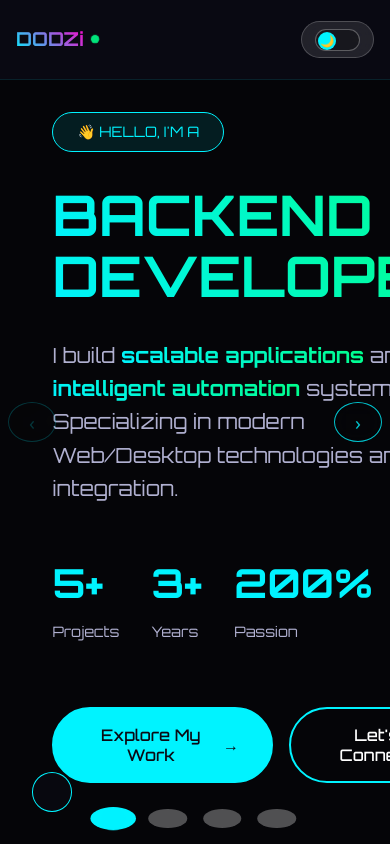
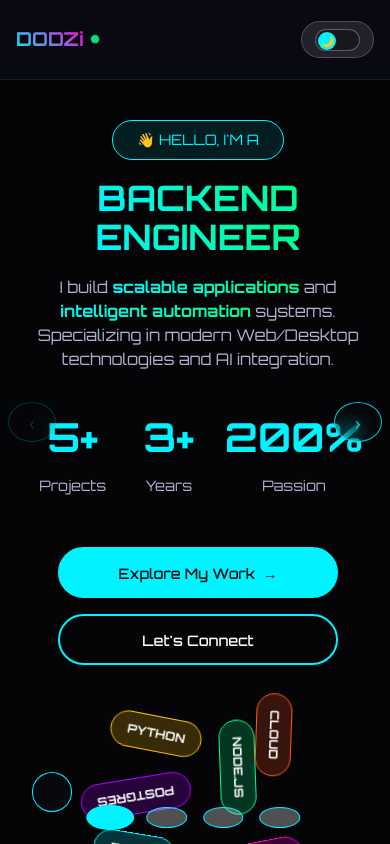
Before and after one commit to gyamposudodzi/Dodzi_s-Portfolio, a React (Vite) app: page / in a window 390 px wide. Built offline with nearby package versions, Linux system fonts and the light colour scheme.

Commit message:
Updated facts and Informations in the projects and made the hompage mobile friendly

```diff
--- a/index.html
+++ b/index.html
@@ -3,7 +3,7 @@
   <head>
     <meta charset="UTF-8" />
     <link href="https://fonts.googleapis.com/css2?family=Orbitron:wght@400;500;700;900&display=swap" rel="stylesheet">
-    <link rel="icon" type="image/svg+xml" href="/vite.svg" />
+    <link rel="icon" type="image/svg+xml" href="/fav.png" />
     <meta name="viewport" content="width=device-width, initial-scale=1.0" />
     <title>DODZi's Place</title>
   </head>
--- a/src/App.css
+++ b/src/App.css
@@ -312,7 +312,7 @@ body {
 .indicator-dot {
   width: 12px;
   height: 12px;
-  border: none;
+  border: 1px solid var(--primary);
   background: rgba(255, 255, 255, 0.3);
   border-radius: 50%;
   cursor: pointer;
@@ -435,8 +435,8 @@ body {
   --primary: #0066cc;
   --secondary: #cc00ff;
   --accent: #00cc88;
-  --dark: #f0f2f5;
-  --darker: #ffffff;
+  --dark: #f0f2f5d8;
+  --darker: #ffffffbb;
   --text: #1a1a1a;
   --text-secondary: #666666;
 }
--- a/src/pages/Home.jsx
+++ b/src/pages/Home.jsx
@@ -11,7 +11,7 @@ const Home = ({ navigateToPage }) => {
         </div>
         <h1 className="hero-title">
           <span className="title-gradient">BACKEND</span>
-          <span className="title-gradient">DEVELOPER</span>
+          <span className="title-gradient">ENGINEER</span>
         </h1>
         <p className="hero-description">
           I build <span className="accent-text">scalable applications</span> and
--- a/src/pages/Projects.jsx
+++ b/src/pages/Projects.jsx
@@ -8,11 +8,25 @@ const Projects = () => {
   const projects = [
     {
       id: 1,
+      title: "The Lazarus Project",
+      shortDesc: "Advanced Trading System",
+      fullDesc: "A comprehensive AI-powered trading management system featuring machine learning algorithms for market prediction, advanced risk management, and automated execution across multiple exchanges.",
+      tech: ["FastAPI", "Electron", "Python", "React", "PostgreSQL", "TensorFlow"],
+      github: "https://github.com/gyamposudodzi/The_Lazarus_Project",
+      live: null,
+      status: "In Development",
+      category: "Desktop Application",
+      glowColor: "var(--secondary)",
+      features: ["Machine Learning", "Risk Management", "Multi-Exchange", "Real-time Analytics"],
+      metrics: ["95% Accuracy", "10ms Latency", "24/7 Monitoring"]
+    },
+    {
+      id: 2,
       title: "TheFluc",
       shortDesc: "AI-Powered Writing Platform",
       fullDesc: "A revolutionary article writing platform that combines real-time collaboration with AI-powered content generation. Features include advanced markdown support, version control, team management, and seamless publishing workflow.",
       tech: ["React", "JavaScript", "Firebase", "Google Cloud", "OpenAI API", "Node.js"],
-      github: "https://github.com/yourusername/thefluc",
+      github: "https://github.com/The-African-Wave",
       live: "https://thefluc.com",
       status: "Live",
       category: "Web Platform",
@@ -21,32 +35,60 @@ const Projects = () => {
       metrics: ["98% Uptime", "2K+ Users", "50ms Response"]
     },
     {
-      id: 2,
-      title: "The Lazarus Project",
-      shortDesc: "Advanced Trading System",
-      fullDesc: "A comprehensive AI-powered trading management system featuring machine learning algorithms for market prediction, advanced risk management, and automated execution across multiple exchanges.",
-      tech: ["FastAPI", "Electron", "Python", "React", "PostgreSQL", "TensorFlow"],
-      github: "https://github.com/yourusername/lazarus",
+      id: 3,
+      title: "Arbitrage Bot",
+      shortDesc: "Arbitrage monitoring and trading bot",
+      fullDesc: "A comprehensive bot that monitors price differences across multiple cryptocurrency exchanges and executes arbitrage trades automatically to capitalize on market inefficiencies.",
+      tech: ["Python", "Mt5", "PostgreSQL", "TensorFlow"],
+      github: "https://github.com/gyamposudodzi/Arbitrage-Bot",
       live: null,
       status: "In Development",
-      category: "Desktop Application",
+      category: "CLI Application",
       glowColor: "var(--secondary)",
-      features: ["Machine Learning", "Risk Management", "Multi-Exchange", "Real-time Analytics"],
-      metrics: ["95% Accuracy", "10ms Latency", "24/7 Monitoring"]
+      features: ["Multi-Exchange monitoring", "Paper Trading", "Logging & Analytics", "Automated Trade Execution"],
+      metrics: ["95% Accuracy", "24/7 Monitoring"]
     },
     {
-      id: 3,
-      title: "MT5 AutoTraders",
+      id: 4,
+      title: "MT5 AutoTrader Version 1.0",
       shortDesc: "Automated Trading Solutions",
-      fullDesc: "Sophisticated automated trading solutions for MetaTrader 5 featuring advanced backtesting capabilities, real-time market analysis, and machine learning-based signal generation.",
+      fullDesc: "Sophisticated automated trading solutions for MetaTrader 5 platform, featuring a multi-indicator signal generatorfor XAUUSD trading, complete with real-time trade execution and monitoring.",
       tech: ["Python", "MT5", "PostgreSQL", "Machine Learning", "Data Analysis", "Docker"],
-      github: "https://github.com/yourusername/mt5-autotraders",
+      github: "https://github.com/gyamposudodzi/Lazarus-MT5-Trader-Version-1-",
       live: null,
       status: "Completed",
-      category: "Trading Automation",
+      category: "Trading Automation - XAUUSD CLI-App",
       glowColor: "var(--accent)",
-      features: ["Backtesting Engine", "ML Signals", "Real-time Analysis", "Strategy Optimization"],
-      metrics: ["99.9% Reliability", "1M+ Trades", "0.1s Execution"]
+      features: ["Backtesting Engine", "Combined Indicator Signals", , "Trade Execution and Monitoring"],
+      metrics: ["11% profitability", "100+ Trades", "0.1s Execution"]
+    },
+    {
+      id: 5,
+      title: "MT5 AutoTrader Version 2.0",
+      shortDesc: "Automated Trading Solutions",
+      fullDesc: "Sophisticated automated trading solutions for MetaTrader 5 platform, featuring a multi-indicator signal generator for instruments apart from XAUUSD, complete with real-time trade execution and monitoring.",
+      tech: ["Python", "MT5", "PostgreSQL", "Machine Learning", "Data Analysis", "Docker"],
+      github: "https://github.com/gyamposudodzi/Lazarus-MT5-Trader-Version-2-",
+      live: null,
+      status: "Completed",
+      category: "Trading Automation CLI-App",
+      glowColor: "var(--secondary)",
+      features: ["Backtesting Engine", "Combined Indicator Signals", , "Trade Execution and Monitoring"],
+      metrics: ["15% profitability", "100+ Trades", "0.1s Execution"]
+    },
+    {
+      id: 6,
+      title: "Pandoras Box",
+      shortDesc: "My Personal Trading Tools Testing Box",
+      fullDesc: "This is where i place all the tools that i program for my trading activities for testing before deploying them to my main trading system. It contains workable scripts and non workable scripts for MT5 platform and other",
+      tech: ["Python", "MT5", "PostgreSQL", "Firebase", "Data Analysis", "Firestore"],
+      github: "https://github.com/gyamposudodzi/pandora-s-box",
+      live: null,
+      status: "In Development",
+      category: "Script Repository",
+      glowColor: "var(--primary)",
+      features: ["Backtesting Engine", "Market Watch", "Monitoring", "Market Calculations"],
+      metrics: ["Contains multiple scripts", "80% workable scripts",]
     }
   ];
 
--- a/src/styles/Home.css
+++ b/src/styles/Home.css
@@ -6,6 +6,7 @@
   align-items: center;
   max-width: 1400px;
   width: 80%;
+  min-height: 100%;
 }
 
 .split-left {
@@ -91,6 +92,7 @@
   border-radius: 50px;
   cursor: pointer;
   transition: all 0.3s ease;
+  flex-shrink: 0;
 }
 
 .cta-button.primary {
@@ -122,6 +124,7 @@
   font-size: 0.9rem;
   font-weight: 600;
   animation: float 6s ease-in-out infinite;
+  white-space: nowrap;
 }
 
 .tech-orb.python {
@@ -172,14 +175,220 @@
   animation-delay: -5s;
 }
 
+/* ===== MOBILE RESPONSIVE DESIGN ===== */
 
+/* Tablet Devices (768px and below) */
+@media (max-width: 768px) {
+  .split-layout {
+    grid-template-columns: 1fr;
+    gap: 3rem;
+    width: 90%;
+    padding: 1rem 0;
+  }
 
+  .split-left {
+    gap: 1.5rem;
+    text-align: center;
+    align-items: center;
+  }
 
+  .hero-badge {
+    margin: 0 auto;
+  }
 
+  .hero-title {
+    font-size: 2.8rem;
+  }
 
+  .hero-description {
+    font-size: 1.1rem;
+    max-width: 500px;
+  }
 
+  .hero-stats {
+    justify-content: center;
+    gap: 1.5rem;
+  }
 
-/* Add to src/styles/Home.css */
+  .stat {
+    align-items: center;
+  }
+
+  .stat-number {
+    font-size: 1.8rem;
+  }
+
+  .hero-cta {
+    justify-content: center;
+    flex-wrap: wrap;
+  }
+
+  .cta-button {
+    padding: 0.9rem 1.8rem;
+    font-size: 0.95rem;
+  }
+
+  .floating-tech {
+    width: 300px;
+    height: 300px;
+  }
+
+  .tech-orb {
+    padding: 0.6rem 1.2rem;
+    font-size: 0.8rem;
+  }
+}
+
+/* Mobile Devices (480px and below) */
+@media (max-width: 480px) {
+  .split-layout {
+    width: 95%;
+    gap: 2rem;
+    padding: 0.5rem 0;
+  }
+
+  .split-left {
+    gap: 1.2rem;
+  }
+
+  .hero-title {
+    font-size: 2.2rem;
+  }
+
+  .hero-description {
+    font-size: 1rem;
+    line-height: 1.5;
+  }
+
+  .hero-stats {
+    gap: 1rem;
+    flex-wrap: wrap;
+  }
+
+  .stat {
+    min-width: 80px;
+  }
+
+  .stat-number {
+    font-size: 1.6rem;
+  }
+
+  .stat-label {
+    font-size: 0.8rem;
+  }
+
+  .hero-cta {
+    flex-direction: column;
+    width: 100%;
+    max-width: 280px;
+    margin-left: auto;
+    margin-right: auto;
+  }
+
+  .cta-button {
+    width: 100%;
+    justify-content: center;
+    padding: 0.9rem 1.5rem;
+    font-size: 0.9rem;
+  }
+
+  .floating-tech {
+    width: 250px;
+    height: 250px;
+  }
+
+  .tech-orb {
+    padding: 0.5rem 1rem;
+    font-size: 0.75rem;
+  }
+
+  /* Adjust tech orb positions for smaller screen */
+  .tech-orb.python {
+    top: 8%;
+    left: 15%;
+  }
+
+  .tech-orb.react {
+    top: 55%;
+    left: 8%;
+  }
+
+  .tech-orb.node {
+    top: 25%;
+    right: 15%;
+  }
+
+  .tech-orb.ai {
+    top: 65%;
+    right: 8%;
+  }
+
+  .tech-orb.db {
+    top: 40%;
+    left: 3%;
+  }
+
+  .tech-orb.cloud {
+    top: 12%;
+    right: 3%;
+  }
+}
+
+/* Small Mobile Devices (360px and below) */
+@media (max-width: 360px) {
+  .hero-title {
+    font-size: 1.8rem;
+  }
+
+  .hero-description {
+    font-size: 0.9rem;
+  }
+
+  .hero-stats {
+    gap: 0.8rem;
+  }
+
+  .stat-number {
+    font-size: 1.4rem;
+  }
+
+  .floating-tech {
+    width: 220px;
+    height: 220px;
+  }
+
+  .tech-orb {
+    padding: 0.4rem 0.8rem;
+    font-size: 0.7rem;
+  }
+}
+
+/* Landscape Mobile Optimization */
+@media (max-height: 500px) and (orientation: landscape) {
+  .split-layout {
+    grid-template-columns: 1fr 1fr;
+    gap: 2rem;
+  }
+
+  .split-left {
+    gap: 1rem;
+  }
+
+  .hero-title {
+    font-size: 2rem;
+  }
+
+  .hero-description {
+    font-size: 0.9rem;
+  }
+
+  .floating-tech {
+    width: 200px;
+    height: 200px;
+  }
+}
+
+/* Light Mode Mobile Optimizations */
 [data-theme="light"] .split-layout {
   background: transparent;
 }
```
Also changed, not shown: src/pages/About.jsx (+39 -41 lines), public/fav.png (added).
